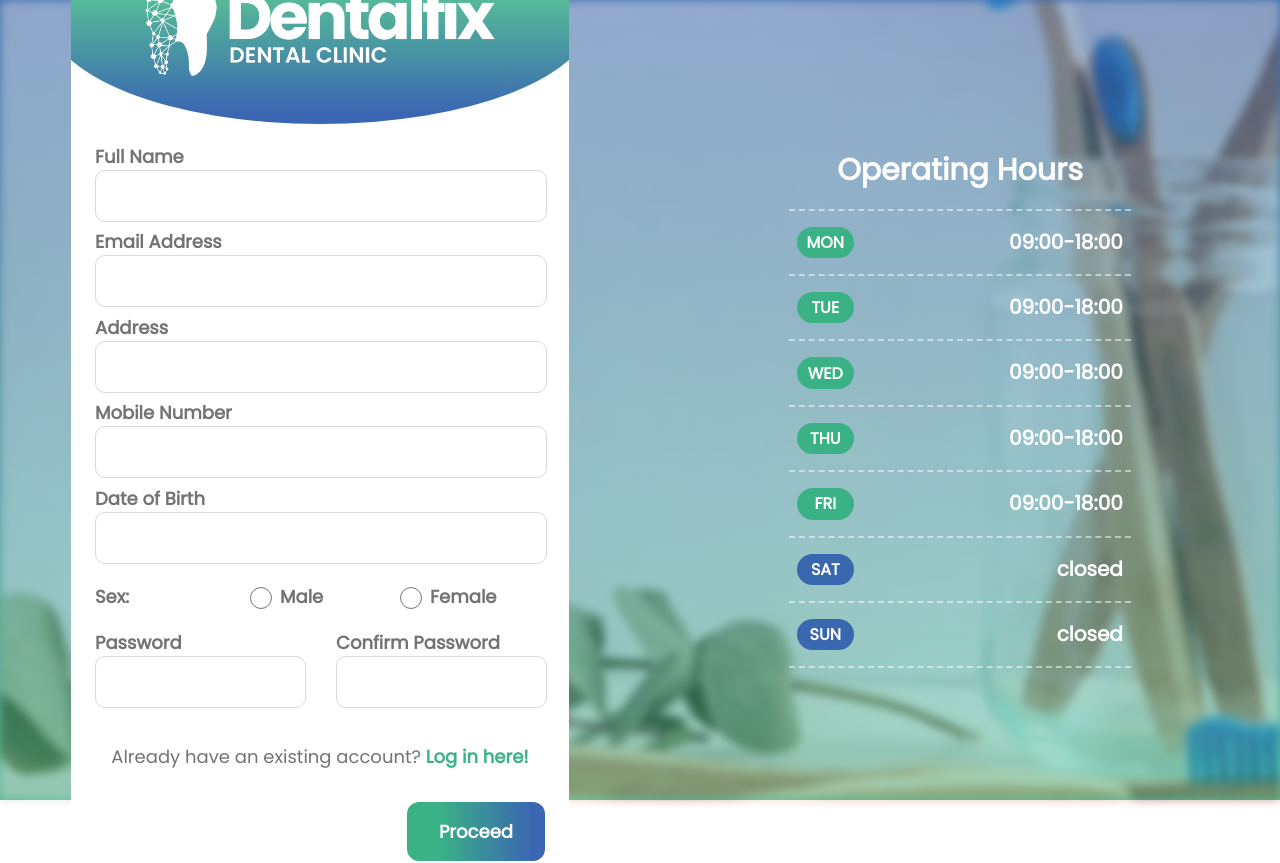
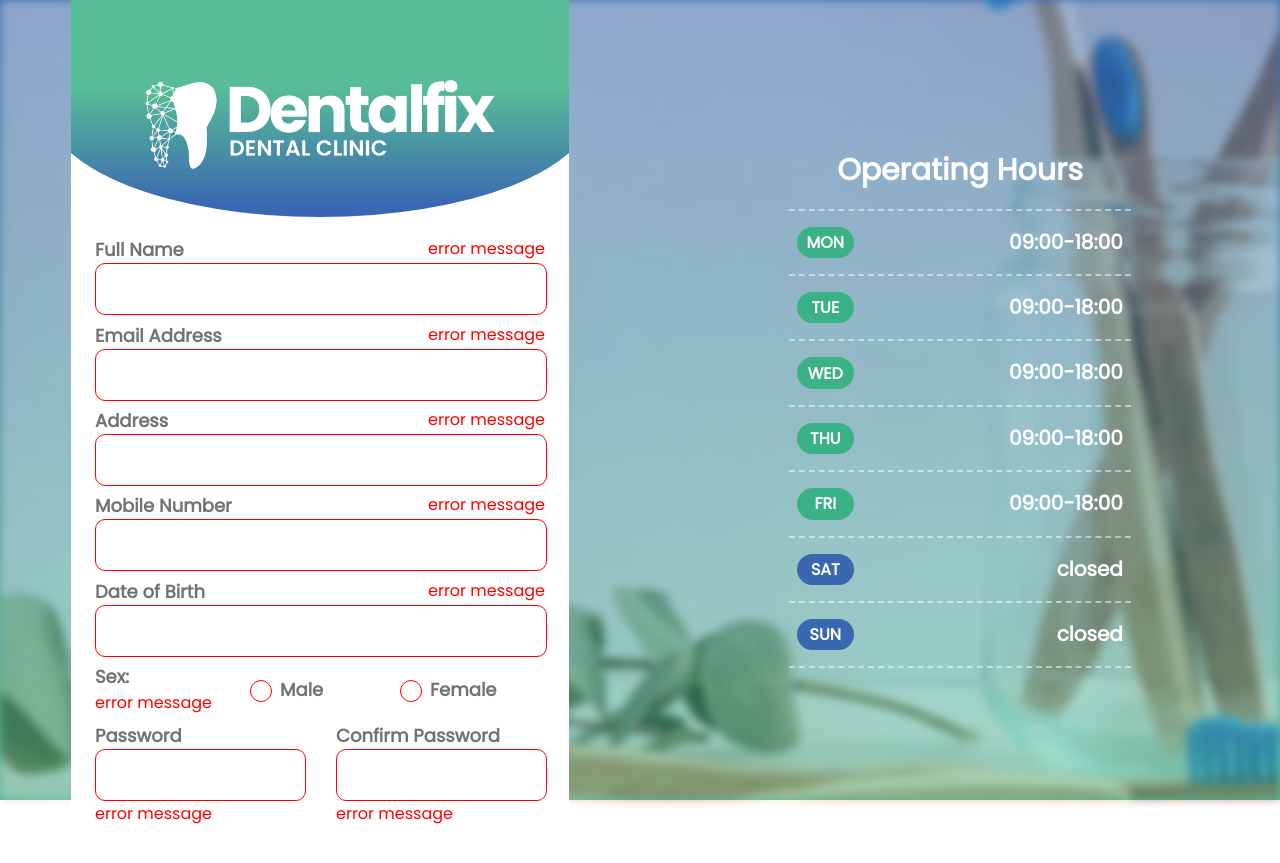
Before and after one commit to aaronlecourt/ddcoabs-system, a Next.js app: page /register in a window 1280 px wide. Shown: the top 863 px of the page. Built offline with nearby package versions, Linux system fonts and the light colour scheme; no server answers.

Commit message:
[FEATURE] add error validation style

```diff
--- a/layouts/AuthLayout/index.tsx
+++ b/layouts/AuthLayout/index.tsx
@@ -36,7 +36,7 @@ export default function AuthLayout({ children }: { children: ReactNode }) {
   return (
     <main className={styles.main}>
       <div className={styles.background}></div>
-      <section>
+      <section style={{ alignSelf: 'baseline' }}>
         {children}
       </section>
       <section>
--- a/pages/register.tsx
+++ b/pages/register.tsx
@@ -50,58 +50,78 @@ export default function Register({
       </div>
       <div className={styles.form}>
         <div className={styles.formField}>
-          <label>Full Name</label>
-          <div className='formInput'>
+          <div className='formLabel'>
+            <label>Full Name</label>
+            <span className='formLabel__errorMessage'>error message</span>
+          </div>
+          <div className='formInput formInput--error'>
             <input type='text' />
           </div>
         </div>
         <div className={styles.formField}>
-          <label>Email Address</label>
-          <div className='formInput'>
+          <div className='formLabel'>
+            <label>Email Address</label>
+            <span className='formLabel__errorMessage'>error message</span>
+          </div>
+          <div className='formInput formInput--error'>
             <input type='text' />
           </div>
         </div>
         <div className={styles.formField}>
-          <label>Address</label>
-          <div className='formInput'>
+          <div className='formLabel'>
+            <label>Address</label>
+            <span className='formLabel__errorMessage'>error message</span>
+          </div>
+          <div className='formInput formInput--error'>
             <input type='text' />
           </div>
         </div>
         <div className={styles.formField}>
-          <label>Mobile Number</label>
-          <div className='formInput'>
+          <div className='formLabel'>
+            <label>Mobile Number</label>
+            <span className='formLabel__errorMessage'>error message</span>
+          </div>
+          <div className='formInput formInput--error'>
             <input type='text' />
           </div>
         </div>
         <div className={styles.formField}>
-          <label>Date of Birth</label>
-          <div className='formInput'>
+          <div className='formLabel'>
+            <label>Date of Birth</label>
+            <span className='formLabel__errorMessage'>error message</span>
+          </div>
+          <div className='formInput formInput--error'>
             <input type='text' />
           </div>
         </div>
         <div className={styles.formFieldRow}>
-          <div className={styles.formFieldRowChild}><label style={{ fontWeight: 700 }}>Sex:</label></div>
+          <div className='formLabelColumn'>
+            <label style={{ fontWeight: 700 }}>Sex:</label>
+            <span className='formLabel__errorMessage'>error message</span>
+          </div>
           <div className={styles.formFieldRowChild}>
-            <input type='radio' name='sex' id='male-sex' />
+            <input type='radio' name='sex' id='male-sex' className='error' />
             <label htmlFor='male-sex'>Male</label>
           </div>
           <div className={styles.formFieldRowChild}>
-            <input type='radio' name='sex' id='female-sex' />
+            <input type='radio' name='sex' id='female-sex' className='error' />
             <label htmlFor='female-sex'>Female</label>
           </div>
         </div>
         <div className={styles.formFieldRow}>
           <div className={styles.formFieldChild}>
             <label>Password</label>
-            <div className='formInput'>
+            <div className='formInput formInput--error'>
               <input type='password' />
             </div>
+            <span className='formLabel__errorMessage'>error message</span>
           </div>
           <div className={styles.formFieldChild}>
             <label>Confirm Password</label>
-            <div className='formInput'>
+            <div className='formInput formInput--error'>
               <input type='password' />
             </div>
+            <span className='formLabel__errorMessage'>error message</span>
           </div>
         </div>
       </div>
--- a/styles/globals.scss
+++ b/styles/globals.scss
@@ -21,6 +21,28 @@ input {
   border: 1px solid $grey;
   border-radius: 10px;
   text-align: center;
+
+  &--error {
+    border-color: red;
+  }
+}
+
+.formLabel {
+  display: flex;
+  justify-content: space-between;
+  width: 100%;
+
+  &__errorMessage {
+    color: red;
+  }
+
+  &Column {
+    flex: 1;
+    display: flex;
+    align-items: baseline;
+    justify-content: center;
+    flex-direction: column;
+  }
 }
 
 label {
@@ -40,9 +62,48 @@ input[type="password"] {
 }
 
 input[type="radio"] {
+  appearance: none;
+  -webkit-appearance: none;
+  -moz-appearance: none;
   margin-right: .5rem;
   width: 22px;
   height: 22px;
+  position: relative;
+  border: 1px solid $text;
+  border-radius: 50%;
+  outline: none;
+
+  &.error {
+    border: 1px solid red;
+  }
+
+  &::before {
+    content: "";
+    display: block;
+    width: 100%;
+    height: 100%;
+    background-color: transparent;
+    border-radius: 50%;
+    position: absolute;
+    top: 2px;
+    left: 2px;
+    background-clip: content-box;
+  }
+
+  &:checked {
+    &::after {
+      content: "";
+      display: block;
+      width: 70%;
+      height: 70%;
+      background-color: $green;
+      border-radius: 50%;
+      position: absolute;
+      top: 50%;
+      left: 50%;
+      transform: translate(-50%, -50%);
+    }
+  }
 }
 
 a {
--- a/styles/pages/auth.module.scss
+++ b/styles/pages/auth.module.scss
@@ -10,7 +10,8 @@
   position: relative;
   overflow: hidden;
   padding: 0 1.5rem 2rem;
-  border-radius: 36px;
+  border-bottom-left-radius: 36px;
+  border-bottom-right-radius: 36px;
 }
 
 .header {
```
Also changed, not shown: pages/login.tsx (+11 -5 lines).
